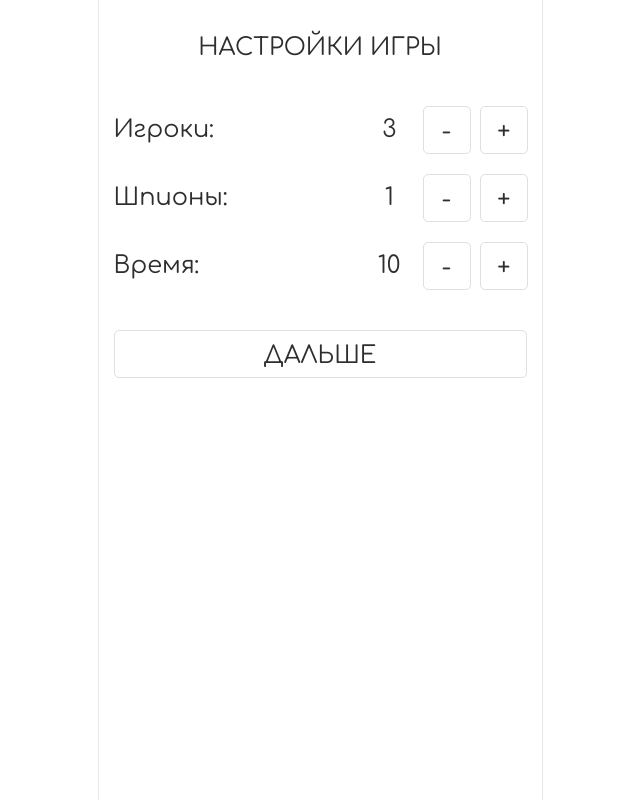
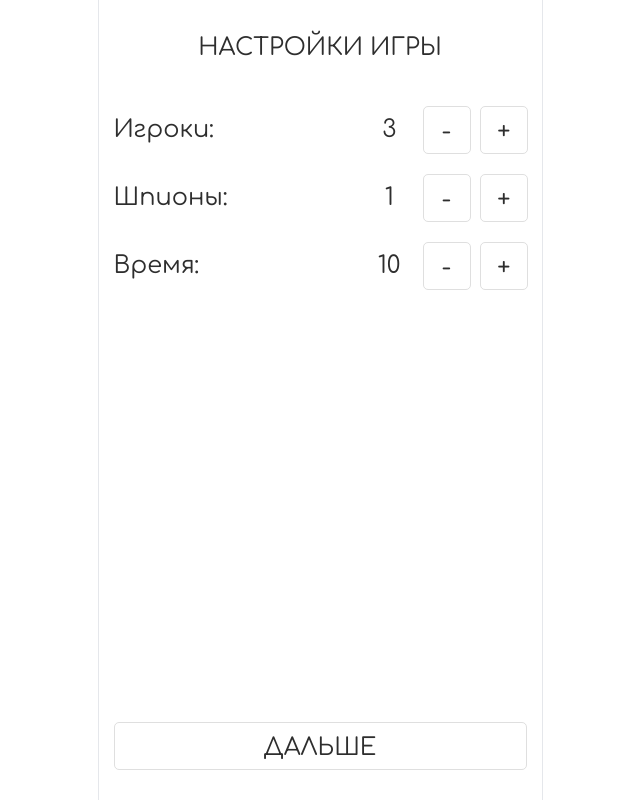
Before and after one commit to TTyKaH/spy, a Nuxt app: page /settings in a window 1280 px wide. Shown: the whole page, without its empty margins (320-960 px from the left). Built offline with nearby package versions, Linux system fonts and the light colour scheme.

Commit message:
polish layout settings

```diff
--- a/pages/settings/index.vue
+++ b/pages/settings/index.vue
@@ -1,10 +1,12 @@
 <template>
-  <div id="settings" class="wrap wrap-py flex flex-col gap-10">
-    <h2>Настройки игры</h2>
-    <div class="grid gap-5">
-      <PlayersCount title="Игроки:" />
-      <SpiesCount title="Шпионы:" />
-      <TimeCount title="Время:" />
+  <div id="settings" class="wrap wrap-py flex flex-col justify-between">
+    <div class="grid gap-10">
+      <h2>Настройки игры</h2>
+      <div class="grid gap-5">
+        <PlayersCount title="Игроки:" />
+        <SpiesCount title="Шпионы:" />
+        <TimeCount title="Время:" />
+      </div>
     </div>
     <NuxtLink to="/settings/location-groups-selection" class="btn">
       Дальше
```
